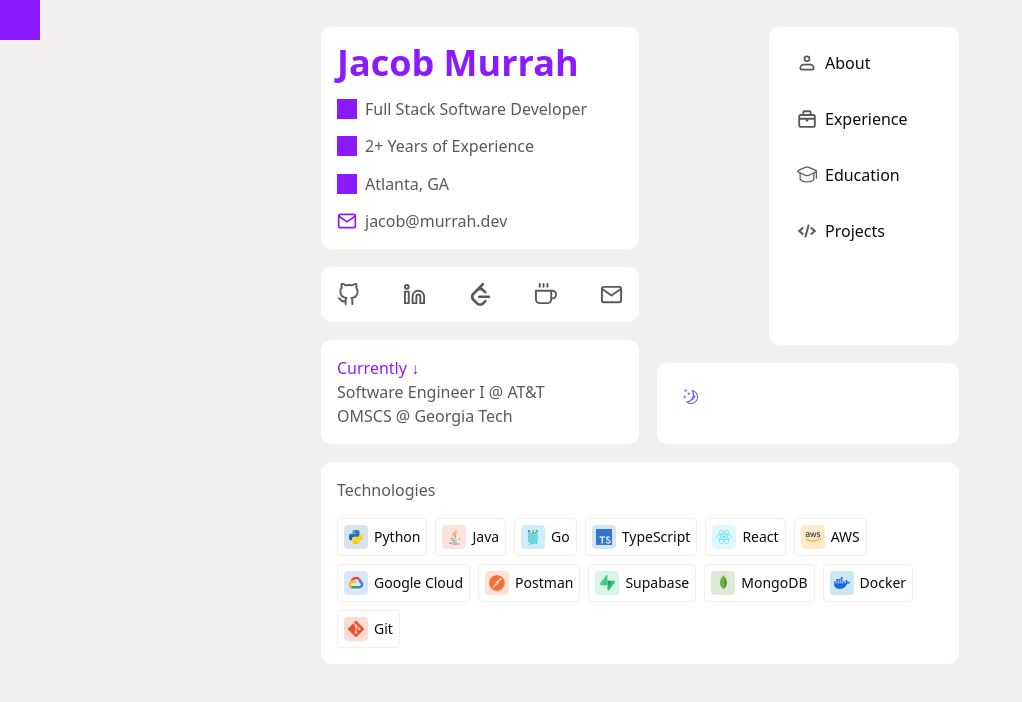
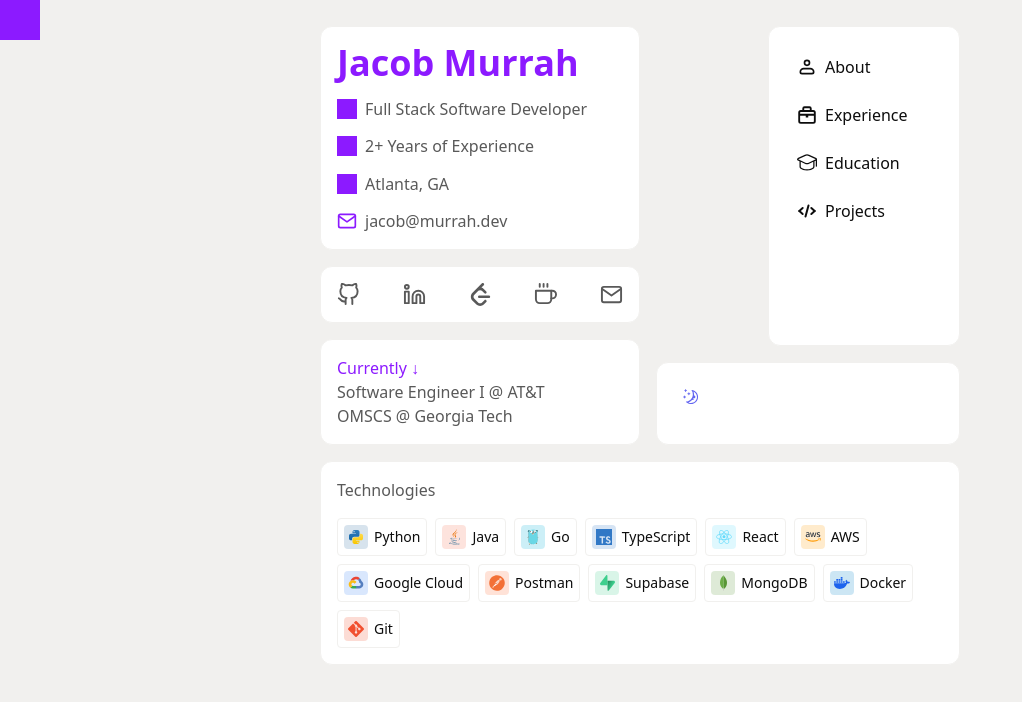
Before and after one commit to jmurrah/personal-portfolio-v2, a React (Vite) app: page / in a window 1280 px wide. Shown: the top 702 px of the page, without its empty margins (0-1022 px from the left). Built offline with nearby package versions, Linux system fonts and the light colour scheme; grey boxes are pictures that could not be loaded.

Commit message:
Animation Acceptable (#2)
* fixed header

* kind of working

* cleaning up

* temp

* get it working

* closer

* close tab is cutting

* close

* closer to working

```diff
--- a/src/components/AnimatedCard.tsx
+++ b/src/components/AnimatedCard.tsx
@@ -18,7 +18,7 @@ export default function AnimatedCard({
   direction,
   delay,
   enterDuration = 1000,
-  exitDuration = 2000,
+  exitDuration = 1000,
   triggerExit = false,
   className = '',
   onExitComplete,
--- a/src/components/NavCard/Animations/ExpandableCard/ExpandableCard.css
+++ b/src/components/NavCard/Animations/ExpandableCard/ExpandableCard.css
@@ -1,15 +1,17 @@
 .expandable-card {
-  --animation-duration: 2000ms;
-  --content-height: 0;
-  --initial-width: 280px;
+  --animation-duration: 1000ms;
+  --initial-width: 256px;
   --initial-height: 320px;
 
+  display: flex;
+  flex-direction: column;
   width: var(--initial-width);
   min-height: var(--initial-height);
   transition: width var(--animation-duration) cubic-bezier(0.22, 1, 0.36, 1);
-  /* overflow: visible; */
-  display: flex;
-  flex-direction: column;
+}
+
+.expandable-card.expanded {
+  width: 100%;
 }
 
 .tabs-container {
@@ -18,28 +20,5 @@
 }
 
 .card-content {
-  height: auto;
-  opacity: 0;
-  overflow: hidden;
-}
-
-.expandable-card.expanded {
   width: 100%;
 }
-
-.expandable-card.expanded .card-content {
-  opacity: 1;
-}
-
-.expandable-card.closing {
-  --closing-duration: 720ms;
-  transition: width var(--closing-duration) cubic-bezier(0.22, 1, 0.36, 1);
-}
-
-.expandable-card.animating {
-  will-change: width;
-}
-
-.expandable-card.animating .card-content {
-  will-change: height, opacity;
-}
--- a/src/components/NavCard/Animations/ExpandableCard/ExpandableCard.tsx
+++ b/src/components/NavCard/Animations/ExpandableCard/ExpandableCard.tsx
@@ -1,4 +1,4 @@
-import { useRef, useState, useEffect } from 'react';
+import type { CSSProperties } from 'react';
 import Card from '@/components/Card';
 import './ExpandableCard.css';
 
@@ -7,91 +7,38 @@ interface ExpandableCardProps {
   expanded: boolean;
   className?: string;
   tabContent: React.ReactNode;
-  onAnimationComplete?: () => void;
   initialWidth?: string;
   initialHeight?: string;
 }
 
-const ANIMATION_DURATION = 600;
+const ANIMATION_DURATION = 1000;
 
 export default function ExpandableCard({
   children,
   expanded,
   className = '',
   tabContent,
-  onAnimationComplete,
   initialWidth = '256px',
   initialHeight = '320px',
 }: ExpandableCardProps) {
-  const contentRef = useRef<HTMLDivElement>(null);
-  const cardRef = useRef<HTMLDivElement>(null);
-  const [contentHeight, setContentHeight] = useState(0);
-  const [cardHeight, setCardHeight] = useState(0);
-  const [isAnimating, setIsAnimating] = useState(false);
-
-  useEffect(() => {
-    if (cardRef.current && !expanded) {
-      setCardHeight(cardRef.current.offsetHeight);
-    }
-  }, []);
-
-  useEffect(() => {
-    const updateContentHeight = () => {
-      if (contentRef.current && cardRef.current) {
-        if (expanded) {
-          const tabsHeight = cardRef.current.querySelector('.tabs-container')?.clientHeight || 0;
-          setContentHeight(contentRef.current.scrollHeight);
-
-          const newCardHeight = tabsHeight + contentRef.current.scrollHeight;
-          setCardHeight(Math.max(newCardHeight, parseFloat(initialHeight)));
-        } else {
-          setContentHeight(0);
-          setCardHeight(parseFloat(initialHeight));
-        }
-      }
-    };
-
-    updateContentHeight();
-
-    window.addEventListener('resize', updateContentHeight);
-    return () => window.removeEventListener('resize', updateContentHeight);
-  }, [expanded, tabContent, initialHeight]);
-
-  useEffect(() => {
-    setIsAnimating(true);
-    const timer = setTimeout(() => {
-      setIsAnimating(false);
-      if (expanded && onAnimationComplete) onAnimationComplete();
-    }, ANIMATION_DURATION);
-    return () => clearTimeout(timer);
-  }, [expanded, onAnimationComplete]);
-
-  const cardClasses = [
-    'expandable-card',
-    expanded ? 'expanded' : '',
-    isAnimating ? 'animating' : '',
-    className,
-  ]
+  const cardClasses = ['expandable-card', expanded ? 'expanded' : '', className]
     .filter(Boolean)
     .join(' ');
 
+  const cardStyle = {
+    '--animation-duration': `${ANIMATION_DURATION}ms`,
+    '--initial-width': initialWidth,
+    '--initial-height': initialHeight,
+  } as CSSProperties;
+
   return (
-    <Card
-      ref={cardRef}
-      className={cardClasses}
-      style={
-        {
-          '--animation-duration': `${ANIMATION_DURATION}ms`,
-          '--content-height': `${contentHeight}px`,
-          '--initial-width': initialWidth,
-          '--initial-height': initialHeight,
-        } as React.CSSProperties
-      }
-    >
+    <Card className={cardClasses} style={cardStyle}>
       <div className="tabs-container">{children}</div>
-      <div ref={contentRef} className="card-content" aria-hidden={!expanded}>
-        {expanded && <div className="tab-content-inner p-3 mt-3">{tabContent}</div>}
-      </div>
+      {expanded && (
+        <div className="card-content">
+          <div className="tab-content-inner p-3 mt-1">{tabContent}</div>
+        </div>
+      )}
     </Card>
   );
 }
--- a/src/components/NavCard/Animations/SlidingTabs/SlidingTabs.css
+++ b/src/components/NavCard/Animations/SlidingTabs/SlidingTabs.css
@@ -1,17 +1,8 @@
 .tabs-list {
   display: flex;
   flex-direction: column;
-  gap: 1rem;
-  position: relative;
-  height: var(--list-height, auto);
-  min-height: var(--tab-height, 3.5rem);
-  transition: height var(--collapse-duration, 320ms) ease;
-  transition-delay: 0s;
-}
-
-.tabs-list.tab-selected {
-  height: var(--tab-height, 3.5rem);
-  transition-delay: var(--animation-duration);
+  gap: 0;
+  overflow: hidden;
 }
 
 .tab-item {
@@ -19,7 +10,7 @@
   align-items: center;
   gap: 0.5rem;
   cursor: pointer;
-  padding: 0.5rem 0.75rem;
+  padding: 12px;
   border-radius: 0.25rem;
   background: transparent;
   border: none;
@@ -27,52 +18,58 @@
   font-size: 1rem;
   color: var(--text);
   transition:
+    max-height var(--animation-duration, 520ms) cubic-bezier(0.33, 1, 0.68, 1),
+    padding var(--animation-duration, 520ms) cubic-bezier(0.33, 1, 0.68, 1),
+    margin var(--animation-duration, 520ms) cubic-bezier(0.33, 1, 0.68, 1),
+    opacity var(--animation-duration, 520ms) cubic-bezier(0.33, 1, 0.68, 1),
     transform var(--animation-duration, 520ms) cubic-bezier(0.33, 1, 0.68, 1),
-    opacity 300ms ease-out,
+    font-size var(--animation-duration, 520ms) cubic-bezier(0.33, 1, 0.68, 1),
     color 160ms ease;
-  transform: translateY(0);
   transform-origin: left center;
   width: 100%;
   position: relative;
-  will-change: transform, opacity;
   opacity: 1;
+  max-height: 3.5rem;
 }
 
 .tab-item .svg-icon {
   transform: scale(1);
   transform-origin: center;
   transition: transform var(--animation-duration, 520ms) cubic-bezier(0.33, 1, 0.68, 1);
+  background-color: var(--text);
+}
+
+.tab-item::after {
+  content: '';
+  display: block;
+  height: 1rem;
+  transition: height var(--animation-duration, 520ms) cubic-bezier(0.33, 1, 0.68, 1);
+}
+
+.tabs-list > .tab-item:last-child::after {
+  height: 0;
+}
+
+.tab-item span {
+  color: var(--text);
+}
+
+.tab-item.scaled {
+  font-size: 1.3rem;
 }
 
 .tab-item.scaled .svg-icon {
   transform: scale(1.25);
 }
 
-.tab-item.scaled {
-  font-size: 1.3rem;
+.tab-item.collapsed {
+  max-height: 0;
+  padding: 0;
+  margin: 0;
+  opacity: 0;
+  pointer-events: none;
 }
 
-/* Specific closing animation styles */
-.expandable-card.closing .tab-item {
-  /* Use the same duration as the expanding animation but slower */
-  transition:
-    transform var(--closing-duration, 720ms) cubic-bezier(0.33, 1, 0.68, 1),
-    opacity var(--closing-duration, 720ms) cubic-bezier(0.33, 1, 0.68, 1) !important;
+.tab-item.collapsed::after {
+  height: 0;
 }
-
-/* Hide tabs during the closing animation */
-.expandable-card.closing .tab-item:not(.selected) {
-  opacity: 0 !important;
-}
-
-/* Special handling for closing animation */
-.expandable-card.closing .tab-selected .tab-item.selected {
-  /* Keep the selected tab visible during closing */
-  opacity: 1 !important;
-}
-
-/* When going from closing state to normal state, animate tab appearances */
-.tabs-list:not(.tab-selected) .tab-item {
-  transition-delay: 0ms;
-  transition-duration: 200ms;
-}
--- a/src/components/NavCard/Animations/SlidingTabs/SlidingTabs.tsx
+++ b/src/components/NavCard/Animations/SlidingTabs/SlidingTabs.tsx
@@ -1,4 +1,4 @@
-import { useEffect, useLayoutEffect, useRef, useState, type CSSProperties } from 'react';
+import { useEffect, useMemo, useState, type CSSProperties } from 'react';
 import SvgIcon from '@/components/SvgIcon';
 import './SlidingTabs.css';
 
@@ -14,10 +14,10 @@ export interface SlidingTabsProps {
   onSelectTab: (tabId: string) => void;
   onAnimationComplete?: () => void;
   isExpanded?: boolean;
+  isClosing?: boolean;
 }
 
-const TAB_SLIDE_DURATION_MS = 520;
-const SELECTED_TAB_SCALE = 1.12;
+const CARD_ANIMATION_DURATION_MS = 1000;
 
 export default function SlidingTabs({
   tabs,
@@ -25,127 +25,63 @@ export default function SlidingTabs({
   onSelectTab,
   onAnimationComplete,
   isExpanded = false,
+  isClosing = false,
 }: SlidingTabsProps) {
-  const [tabOffsets, setTabOffsets] = useState<Record<string, number>>({});
-  const [listMetrics, setListMetrics] = useState<{ listHeight: number; tabHeight: number }>({
-    listHeight: 0,
-    tabHeight: 0,
-  });
   const [scaledTabId, setScaledTabId] = useState<string | null>(null);
-  const listRef = useRef<HTMLDivElement | null>(null);
-  const tabRefs = useRef<Record<string, HTMLButtonElement | null>>({});
 
   useEffect(() => {
     if (!selectedTab || !onAnimationComplete) return;
 
     const timeoutId = window.setTimeout(() => {
       onAnimationComplete();
-    }, TAB_SLIDE_DURATION_MS);
+    }, CARD_ANIMATION_DURATION_MS);
 
     return () => window.clearTimeout(timeoutId);
   }, [selectedTab, onAnimationComplete]);
 
-  useLayoutEffect(() => {
-    const measureLayout = () => {
-      const offsets: Record<string, number> = {};
-      let measuredTabHeight = 0;
-
-      tabs.forEach((tab) => {
-        const tabNode = tabRefs.current[tab.id];
-        if (tabNode) {
-          offsets[tab.id] = tabNode.offsetTop;
-          if (!measuredTabHeight) {
-            measuredTabHeight = tabNode.offsetHeight;
-          }
-        }
-      });
-
-      const nextListHeight = listRef.current?.scrollHeight ?? 0;
-
-      setTabOffsets((previous) => {
-        const hasChanges = tabs.some((tab) => previous[tab.id] !== offsets[tab.id]);
-        return hasChanges ? offsets : previous;
-      });
-
-      setListMetrics((previous) => {
-        if (previous.listHeight === nextListHeight && previous.tabHeight === measuredTabHeight) {
-          return previous;
-        }
-
-        return {
-          listHeight: nextListHeight,
-          tabHeight: measuredTabHeight,
-        };
-      });
-    };
-
-    measureLayout();
-    window.addEventListener('resize', measureLayout);
-
-    return () => {
-      window.removeEventListener('resize', measureLayout);
-    };
-  }, [tabs, selectedTab]);
-
   useEffect(() => {
     setScaledTabId((current) => {
-      if (!selectedTab || !isExpanded) {
+      if (!selectedTab || !isExpanded || isClosing) {
         return current !== null ? null : current;
       }
 
       return current === selectedTab ? current : selectedTab;
     });
-  }, [selectedTab, isExpanded]);
+  }, [selectedTab, isExpanded, isClosing]);
 
-  const slideDurationValue = `${TAB_SLIDE_DURATION_MS}ms`;
+  const listStyle = useMemo(
+    () =>
+      ({
+        '--animation-duration': `${CARD_ANIMATION_DURATION_MS}ms`,
+      }) as CSSProperties,
+    [],
+  );
+
+  const showFullList = !isExpanded || !selectedTab || isClosing;
 
   return (
-    <div
-      ref={listRef}
-      className={`tabs-list ${selectedTab ? 'tab-selected' : ''}`}
-      style={
-        {
-          '--animation-duration': slideDurationValue,
-          '--list-height': listMetrics.listHeight ? `${listMetrics.listHeight}px` : undefined,
-          '--tab-height': listMetrics.tabHeight ? `${listMetrics.tabHeight}px` : undefined,
-        } as CSSProperties
-      }
-    >
+    <div className="tabs-list" style={listStyle}>
       {tabs.map((tab) => {
         const isSelected = selectedTab === tab.id;
-        const offset = tabOffsets[tab.id] ?? 0;
-        const translateY = selectedTab ? -offset : 0;
         const shouldScale = scaledTabId === tab.id;
-        const inlineStyle: CSSProperties = {
-          zIndex: isSelected ? 10 : 1,
-        };
-        const transforms: string[] = [];
+        const shouldCollapse = !showFullList && !isSelected;
 
-        if (selectedTab && isSelected) {
-          transforms.push(`translateY(${translateY}px)`);
-        }
-
-        if (shouldScale) {
-          transforms.push(`scale(${SELECTED_TAB_SCALE})`);
-        }
-
-        if (transforms.length) {
-          inlineStyle.transform = transforms.join(' ');
-        }
-
-        if (selectedTab && !isSelected) {
-          inlineStyle.opacity = 0;
-        }
+        const buttonClasses = [
+          'tab-item',
+          isSelected ? 'selected' : '',
+          shouldScale ? 'scaled' : '',
+          shouldCollapse ? 'collapsed' : '',
+        ]
+          .filter(Boolean)
+          .join(' ');
 
         return (
           <button
             key={tab.id}
-            className={`tab-item ${isSelected ? 'selected' : ''} ${shouldScale ? 'scaled' : ''}`}
+            className={buttonClasses}
             onClick={() => onSelectTab(tab.id)}
-            style={inlineStyle}
-            ref={(node) => {
-              tabRefs.current[tab.id] = node;
-            }}
+            aria-hidden={shouldCollapse}
+            tabIndex={shouldCollapse ? -1 : 0}
           >
             <SvgIcon src={tab.icon} alt={tab.label} hoverColor="var(--primary)" size="small" />
             <span>{tab.label}</span>
--- a/src/components/NavCard/NavCard.tsx
+++ b/src/components/NavCard/NavCard.tsx
@@ -86,13 +86,13 @@ export default function Tabs({ onTabClick, readyToExpand = false }: TabsProps) {
           </>
         )
       }
-      onAnimationComplete={() => console.log('Animation complete')}
     >
       <SlidingTabs
         tabs={tabs}
         selectedTab={selectedTab}
         onSelectTab={handleSelectTab}
         isExpanded={isExpanded}
+        isClosing={isClosing}
       />
     </ExpandableCard>
   );
--- a/src/components/PreloadAssets.tsx
+++ b/src/components/PreloadAssets.tsx
@@ -7,6 +7,8 @@ const IMAGE_PATHS = [
   '/logos/AT&TLogo.webp',
   '/logos/AdtranLogo.webp',
   '/logos/IS4SLogo.webp',
+  '/icons/SunIcon.svg',
+  '/icons/MoonIcon.svg',
 ];
 
 export default function PreloadAssets() {
--- a/src/index.css
+++ b/src/index.css
@@ -17,7 +17,7 @@ a {
   display: inline-flex;
   align-items: center;
   justify-content: center;
-  color: var(--icon-color, var(--text));
+  color: var(--icon-color, var(--text-muted));
 }
 
 .svg-icon-link:hover {
@@ -30,7 +30,7 @@ a {
 
 .svg-icon {
   display: inline-block;
-  color: var(--icon-color, var(--text));
+  color: var(--icon-color, var(--text-muted));
   background-color: currentColor;
   -webkit-mask-repeat: no-repeat;
   mask-repeat: no-repeat;
@@ -81,7 +81,7 @@ a .underline {
 }
 
 a .underline::after {
-  content: "";
+  content: '';
   position: absolute;
   left: 0;
   bottom: 0;
@@ -100,3 +100,7 @@ a:focus .underline::after {
 .underline:focus {
   color: var(--text);
 }
+
+span {
+  color: var(--text-muted);
+}
```
Also changed, not shown: src/pages/Home.tsx (+8 -2 lines), 1 other file (tests, documents, lock files or other folders).
